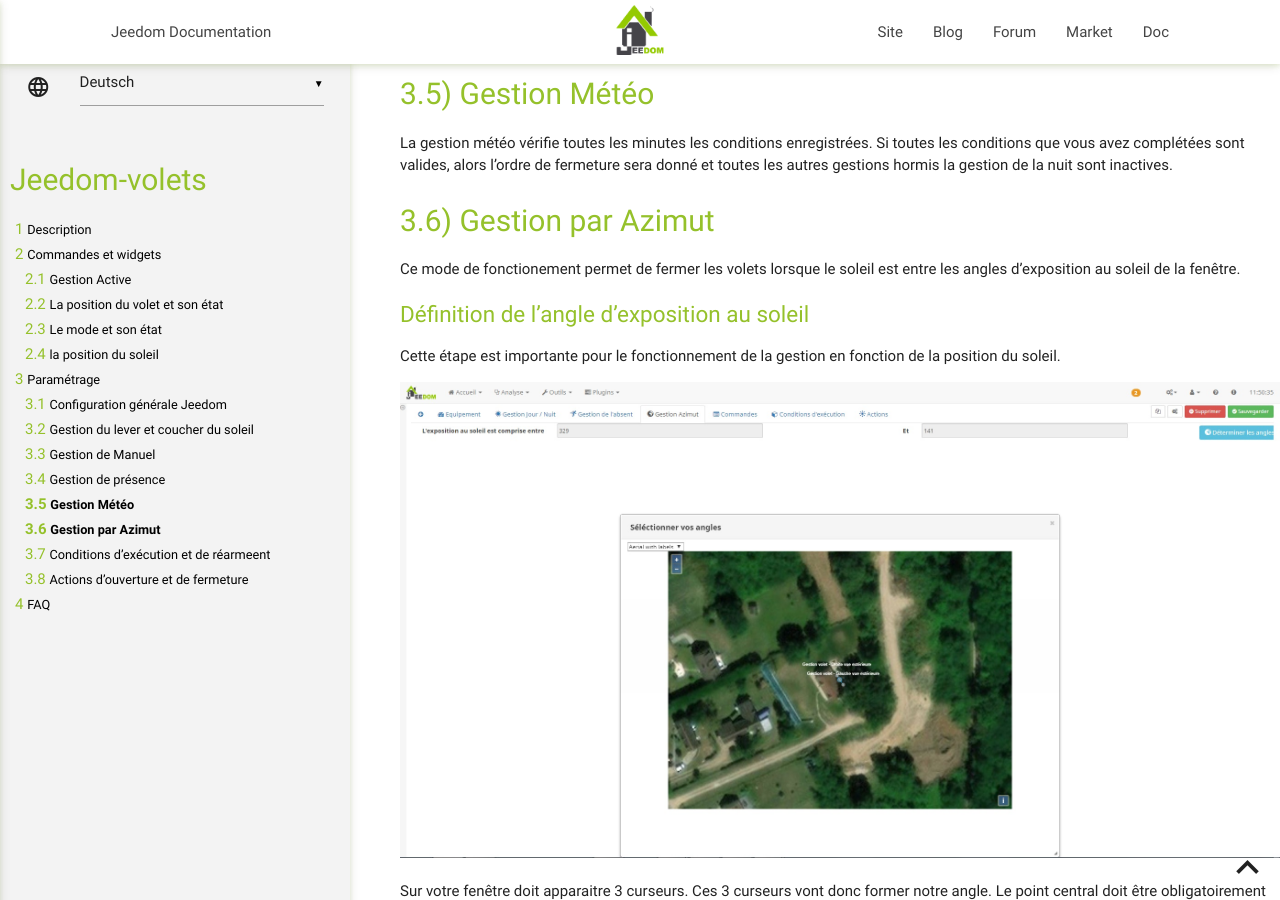
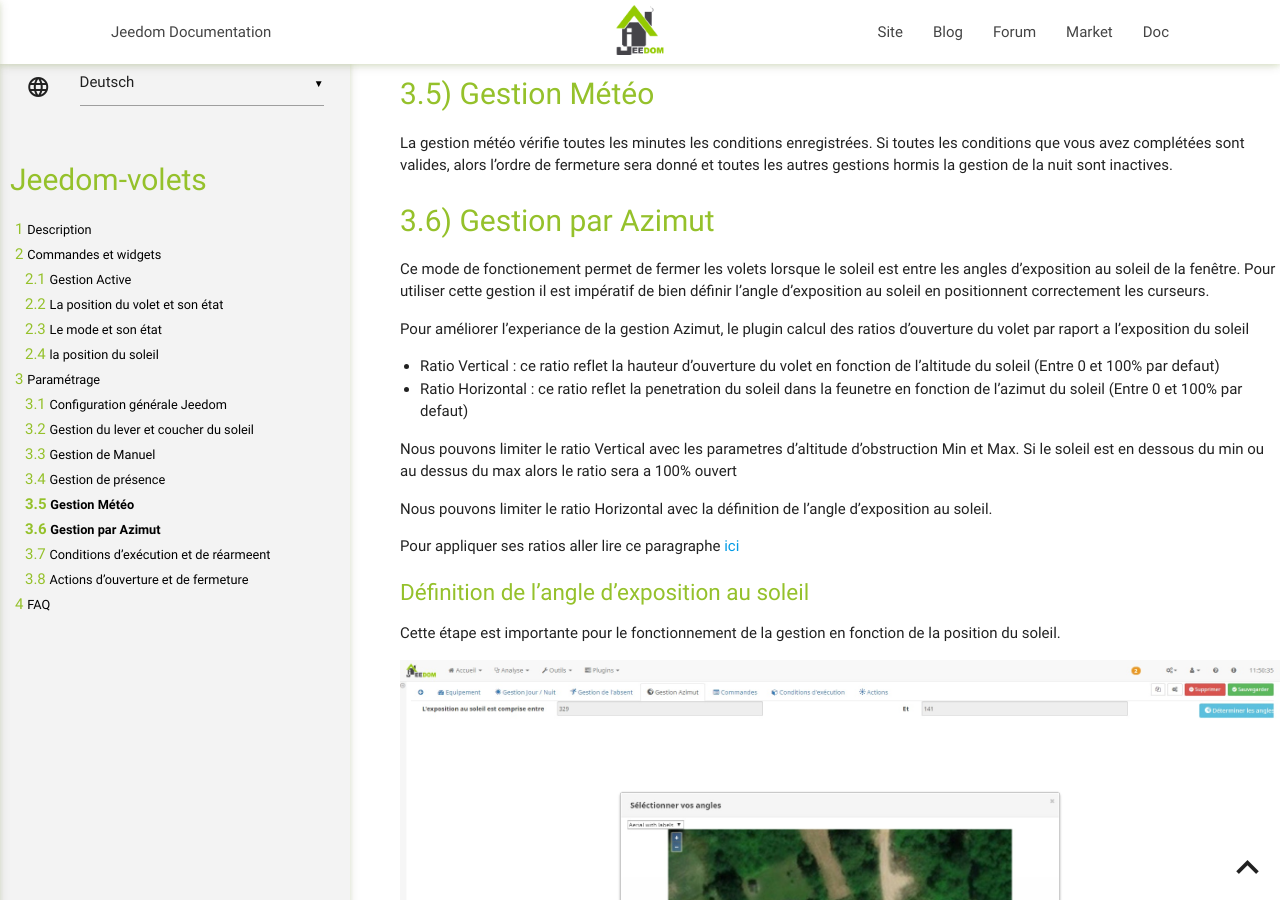
Before and after one commit to ndy913/Jeedom-Volets, a Jekyll site: the page built from docs/de_DE/index.md, in a window 1280 px wide and 900 px high, scrolled down 6013 px. Built offline with Jekyll 4.4.1, drawn with Linux system fonts in a browser that asks for light colours; our own code applies the rules of GitHub Pages for plain Markdown files.

Commit message:
[ROBOT] Action all

```diff
--- a/docs/de_DE/index.md
+++ b/docs/de_DE/index.md
@@ -174,6 +174,19 @@ Gestion par Azimut
 ---
 
 Ce mode de fonctionement permet de fermer les volets lorsque le soleil est entre les angles d'exposition au soleil de la fenêtre.
+Pour utiliser cette gestion il est impératif de bien définir l'angle d'exposition au soleil en positionnent correctement les curseurs.
+
+Pour améliorer l'experiance de la gestion Azimut, le plugin calcul des ratios d'ouverture du volet par raport a l'exposition du soleil
+
+- Ratio Vertical :  ce ratio reflet la hauteur d'ouverture du volet en fonction de l'altitude du soleil (Entre 0 et 100% par defaut)
+- Ratio Horizontal :  ce ratio reflet la penetration du soleil dans la feunetre en fonction de l'azimut du soleil (Entre 0 et 100% par defaut)
+
+Nous pouvons limiter le ratio Vertical avec les parametres d'altitude d'obstruction Min et Max.
+Si le soleil est en dessous du min ou au dessus du max alors le ratio sera a 100% ouvert
+
+Nous pouvons limiter le ratio Horizontal avec la définition de l'angle d'exposition au soleil.
+
+Pour appliquer ses ratios aller lire ce paragraphe [ici](https://mika-nt28.github.io/Jeedom-Volets/fr_FR/#tocAnchor-1-7-8)
 
 ### Définition de l'angle d'exposition au soleil
 
```
Also changed, not shown: docs/en_US/index.md (+13 -0 lines), docs/es_ES/index.md (+13 -0 lines).
